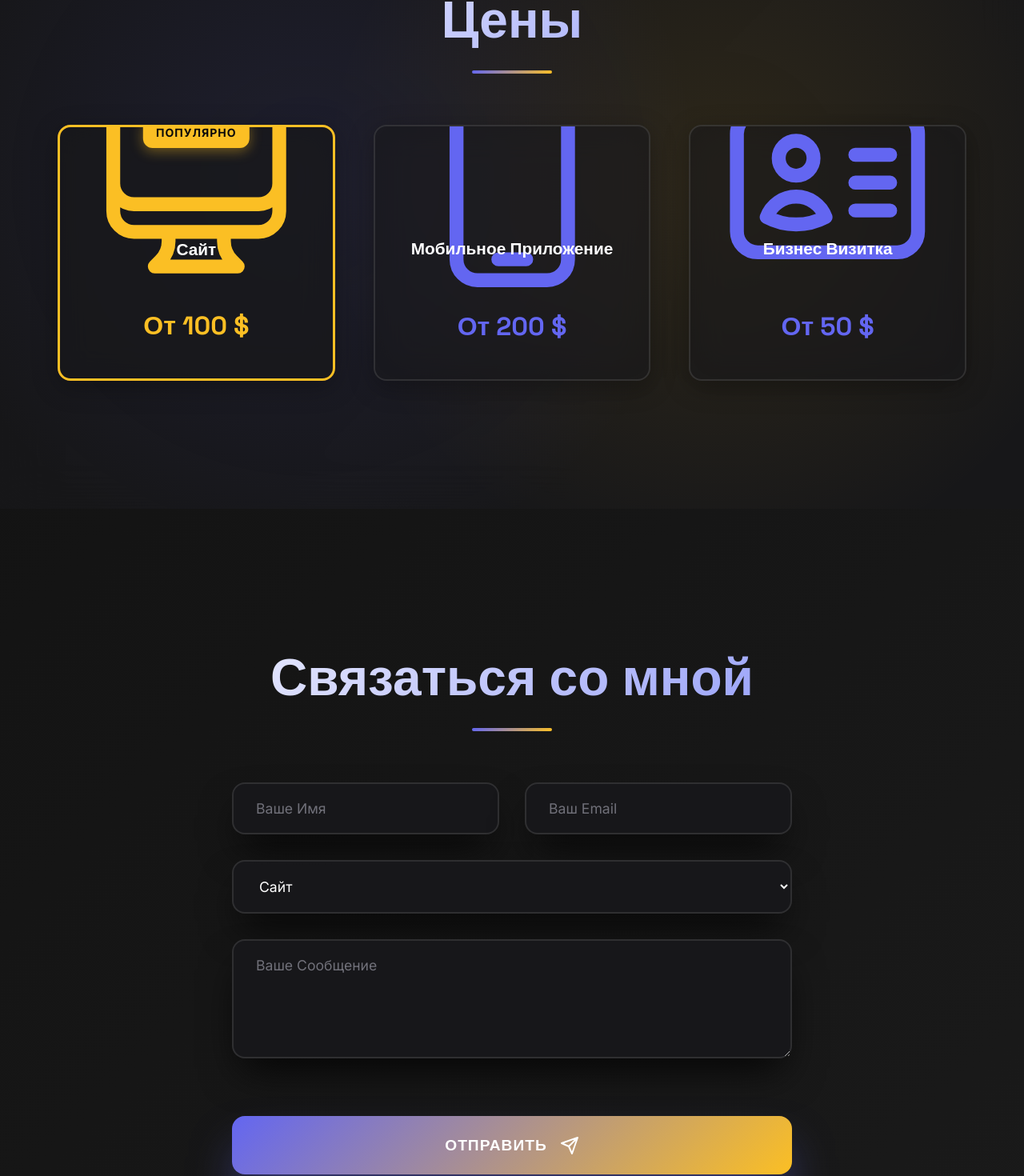
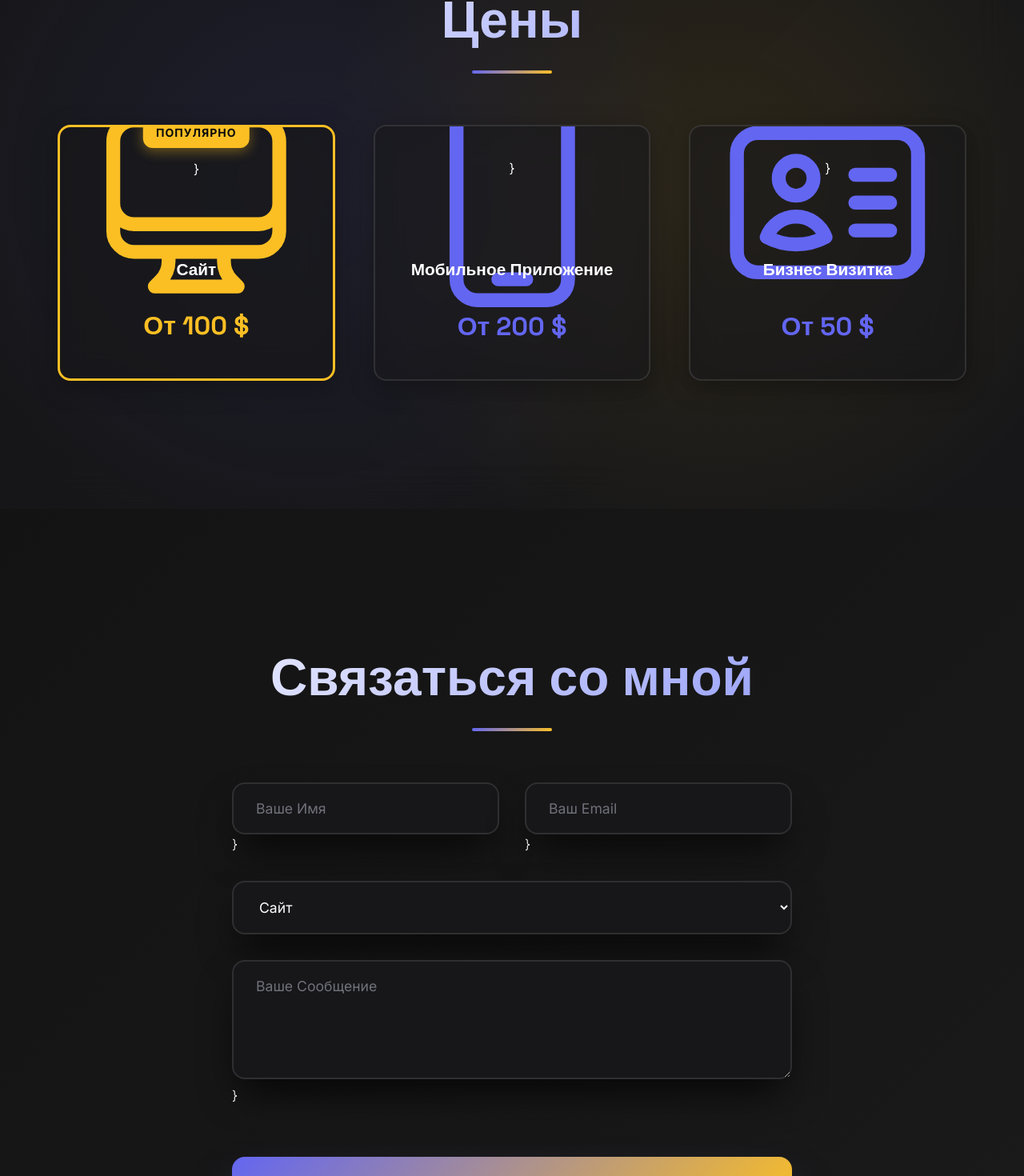
Before and after one commit to Iusif797/yosef-portfolio, a React (Create React App) app: page / in a window 1280 px wide. Shown: the part 3390-4860 px from the top of the page at 80% size. Built offline with nearby package versions, Linux system fonts and the light colour scheme.

Commit message:
Updated ContactForm.js

```diff
--- a/src/components/ContactForm.js
+++ b/src/components/ContactForm.js
@@ -87,6 +87,7 @@ const ContactForm = ({ translations, language }) => {
                 onChange={handleChange}
               />
               {errors.name && <span className="error-message">{errors.name}</span>}
+              }
             </div>
             <div className="form-group">
               <input
@@ -98,6 +99,7 @@ const ContactForm = ({ translations, language }) => {
                 onChange={handleChange}
               />
               {errors.email && <span className="error-message">{errors.email}</span>}
+              }
             </div>
           </div>
           <div className="form-group">
@@ -128,6 +130,7 @@ const ContactForm = ({ translations, language }) => {
               rows="5"
             />
             {errors.message && <span className="error-message">{errors.message}</span>}
+            }
           </div>
           <button type="submit" className="submit-button">
             {translations[language].contact.send}
@@ -137,6 +140,7 @@ const ContactForm = ({ translations, language }) => {
           </button>
         </form>
         {status && <div className="status-message">{status}</div>}
+        }
       </div>
     </section>
   );
--- a/src/components/PricingSection.js
+++ b/src/components/PricingSection.js
@@ -31,6 +31,7 @@ const PricingSection = ({ translations, language }) => {
             return (
               <div key={index} className={`pricing-card ${item.popular ? 'popular' : ''}`}>
                 {item.popular && <div className="popular-badge">Популярно</div>}
+                }
                 <div className="pricing-icon">
                   <IconComponent />
                 </div>
```
